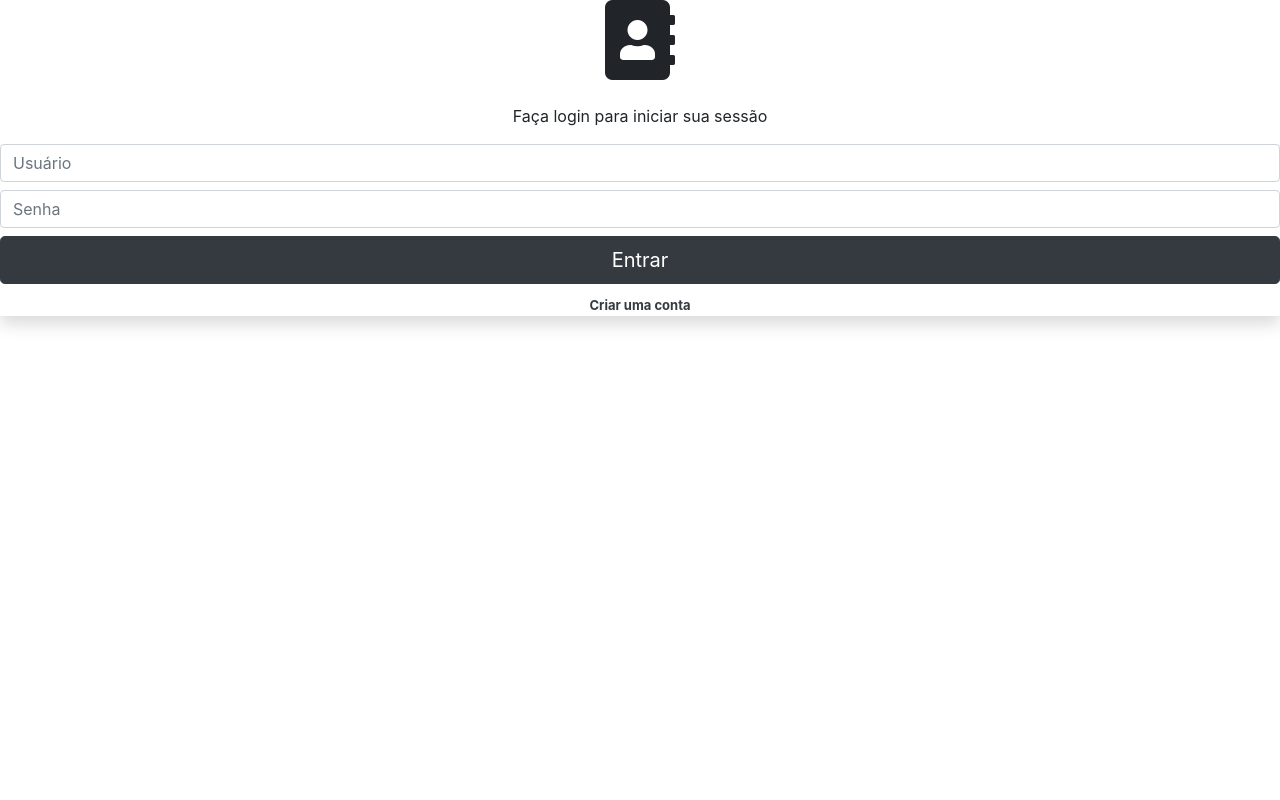
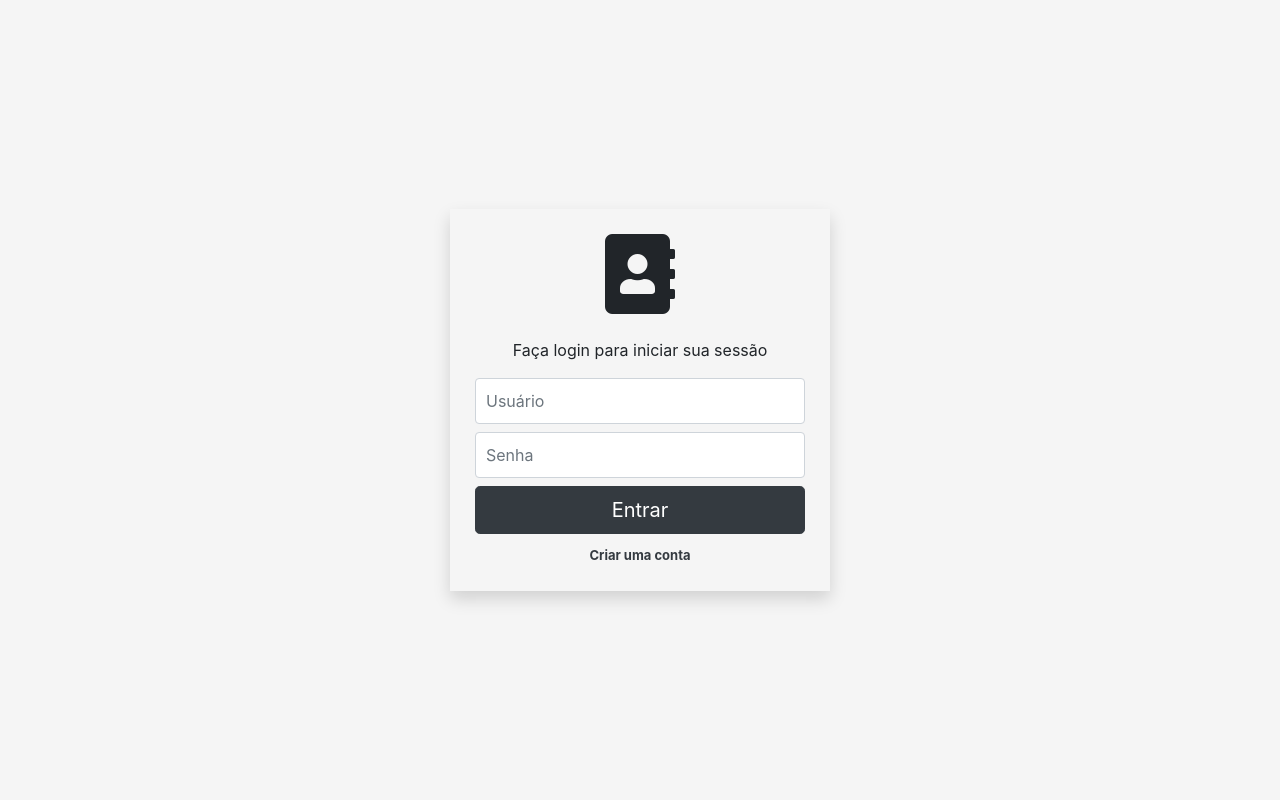
Before and after one commit to veronicaasilva/django-crud-fbv, a Django app: page /auth/login/ in a window 1280 px wide. Run offline with Django 3.2, Linux system fonts and the light colour scheme; some libraries are stand-ins or nearby versions.

Commit message:
@login_required

```diff
--- a/autenticacao/templates/login.html
+++ b/autenticacao/templates/login.html
@@ -4,11 +4,45 @@
   <head>
     <meta charset="utf-8">
     <meta name="viewport" content="width=device-width, initial-scale=1, shrink-to-fit=no">
-    <meta name="description" content="">
-    <meta name="author" content="">
     <link href="https://stackpath.bootstrapcdn.com/bootstrap/4.4.1/css/bootstrap.min.css" rel="stylesheet">
     <link href="https://cdnjs.cloudflare.com/ajax/libs/font-awesome/5.13.0/css/all.min.css" rel="stylesheet">
-    <link href="{% static 'css/login.css' %}" rel="stylesheet">
+    <style>
+      html,
+      body {
+        height: 100%;
+      }
+
+      body {
+      display: -ms-flexbox;
+      display: -webkit-box;
+      display: flex;
+      -ms-flex-align: center;
+      -ms-flex-pack: center;
+      -webkit-box-align: center;
+      align-items: center;
+      -webkit-box-pack: center;
+      justify-content: center;
+      padding-top: 40px;
+      padding-bottom: 40px;
+      background-color: #f5f5f5;
+      }
+
+      .form-signin {
+      width: 100%;
+      max-width: 380px;
+      padding: 25px;
+      margin: 0 auto;
+      }
+
+      .form-signin .form-control {
+      position: relative;
+      box-sizing: border-box;
+      height: auto;
+      padding: 10px;
+      font-size: 16px;
+      }
+    </style>
+
 
     <title>Gestão de Clientes</title>
   </head>
--- a/clientes/static/css/style.css
+++ b/clientes/static/css/style.css
@@ -2,6 +2,8 @@
 body {
   height: 100%;
 }
+
+
 
 .footer {
   position: absolute;
--- a/clientes/templates/base.html
+++ b/clientes/templates/base.html
@@ -49,7 +49,7 @@
 		</main>
     <footer class="footer">
       <div class="my-3">
-        <p class="text-muted"> Desenvolvimento com Django e Bootstrap4 </p>
+        <p class="text-muted"> Desenvolvido com Django e Bootstrap4 </p>
         <a href="https://github.com/veronicaasilva" class="btn btn-outline-secondary" target="_blank"><i class="fab fa-github"></i></a></li>
         <a href="https://www.linkedin.com/in/veronicaasilva/" class="btn btn-outline-secondary"  target="_blank"><i class="fab fa-linkedin"></i></a></li>
       </div>
--- a/gestaoclientes/settings.py
+++ b/gestaoclientes/settings.py
@@ -125,3 +125,9 @@
 
 MEDIA_URL = '/media/'
 MEDIA_ROOT = os.path.join(BASE_DIR, 'media')
+
+
+#LOGIN
+#login
+LOGIN_URL = 'auth/login/'
+LOGIN_REDIRECT_URL = 'listar_clientes'
```
Also changed, not shown: clientes/static/css/login.css (added, +34 -0 lines), clientes/views.py (+7 -5 lines).
